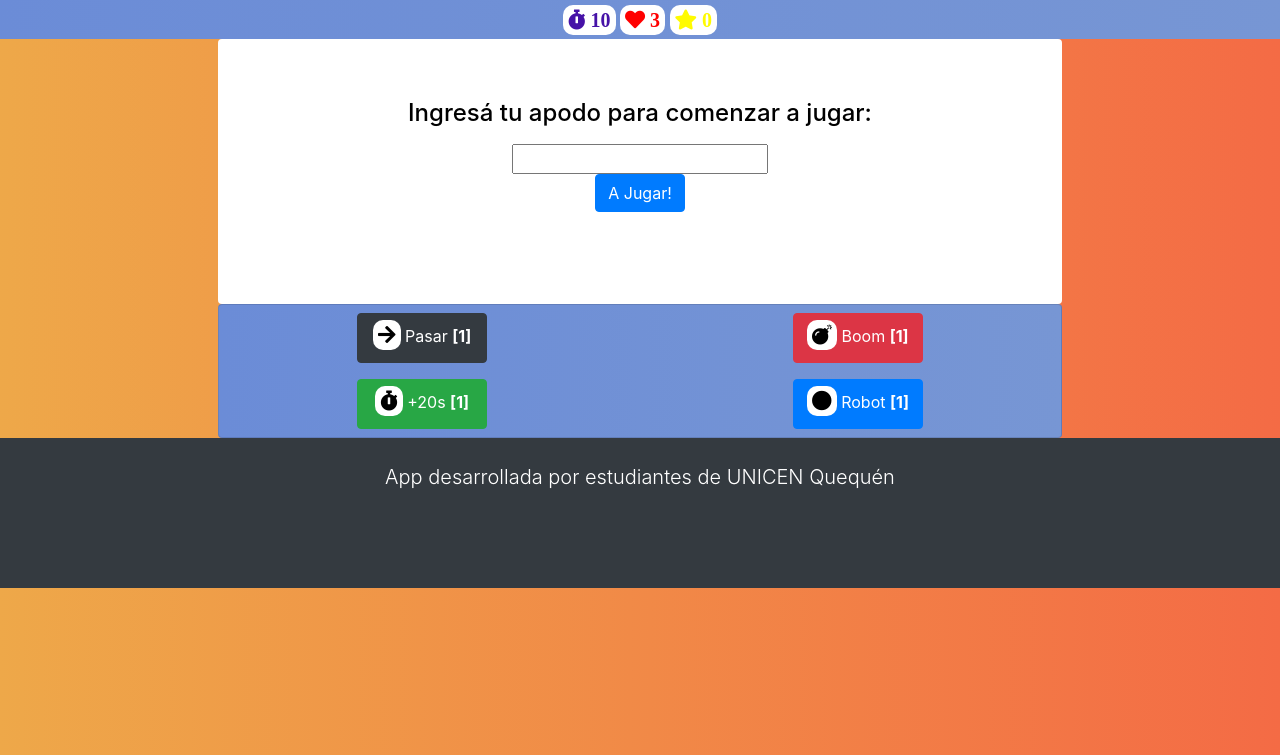
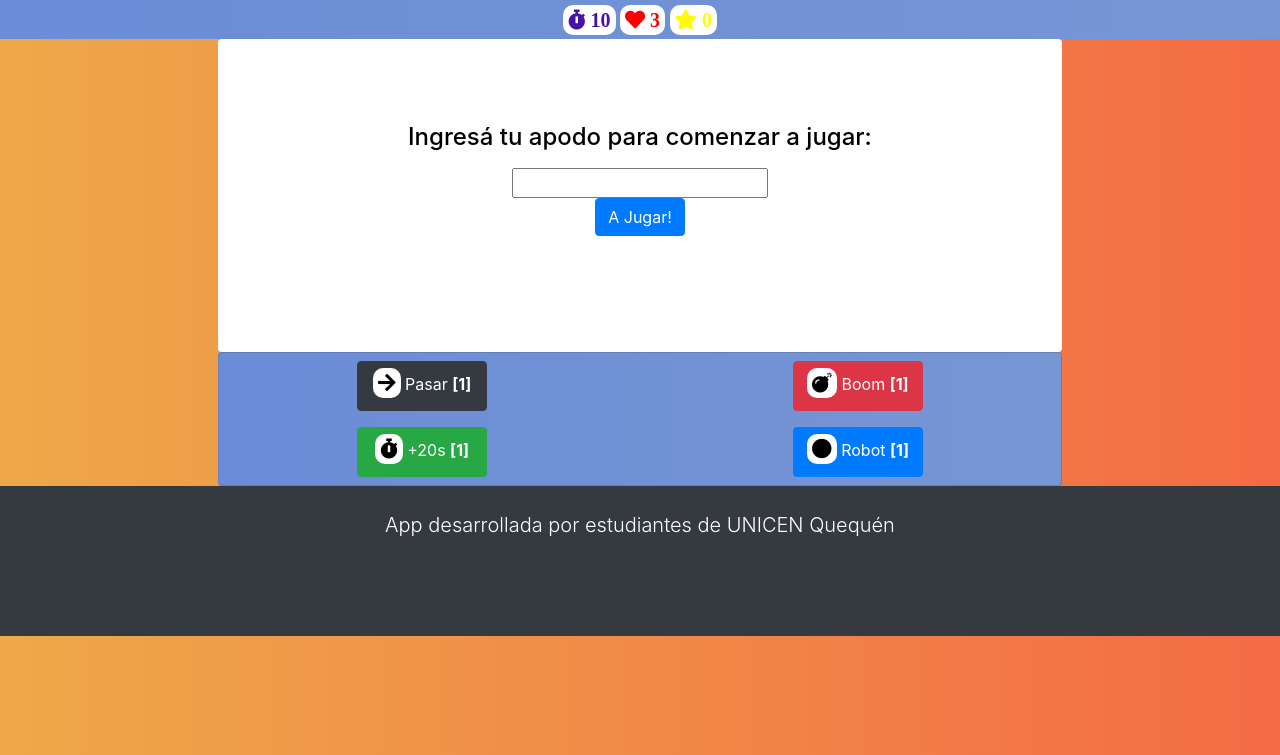
Before and after one commit to webnecochea/trivilog, a plain HTML site: page index.html in a window 1280 px wide. Shown: the part 45-800 px from the top of the page. Drawn offline with nearby package versions, Linux system fonts and the light colour scheme.

Commit message:
Update index.html

```diff
--- a/index.html
+++ b/index.html
@@ -85,7 +85,7 @@
                     </div>
 
                   <!-- Inicio del juego -->
-                  <div class="card" id="divinicio" style="border:0px solid black;text-align: center;">
+                  <div class="card p-4" id="divinicio" style="border:0px solid black;text-align: center;">
                       <div class="card-body">
                         <br>
                         <h4 class="text-center my-3" style="color:black;">Ingresá tu apodo para comenzar a jugar:</h4>
@@ -170,9 +170,7 @@
         </div>
     </div>
 
-    <footer class="bg-dark p-4" >
-      <p class="lead text-center">App desarrollada por estudiantes de UNICEN Quequén</p>
-    </footer>
+
     <!-- Optional JavaScript -->
     <!-- jQuery first, then Popper.js, then Bootstrap JS -->
     <script src="https://code.jquery.com/jquery-3.3.1.slim.min.js" integrity="sha384-q8i/X+965DzO0rT7abK41JStQIAqVgRVzpbzo5smXKp4YfRvH+8abtTE1Pi6jizo" crossorigin="anonymous"></script>
@@ -182,5 +180,7 @@
     <script src="./premios.js"></script>
     <script src="./main.js"></script>
  </body>
-
+    <footer class="bg-dark p-4" >
+      <p class="lead text-center">App desarrollada por estudiantes de UNICEN Quequén</p>
+    </footer>
 </html>
```
